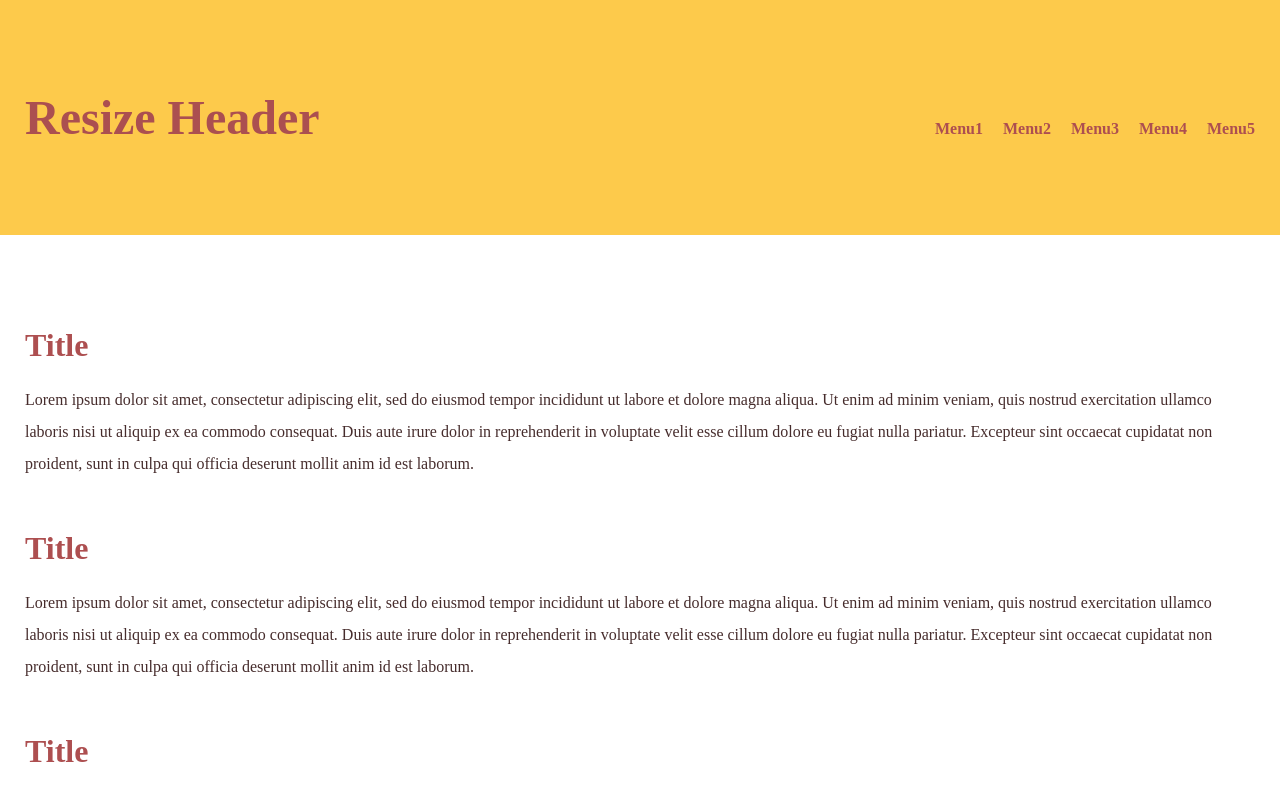
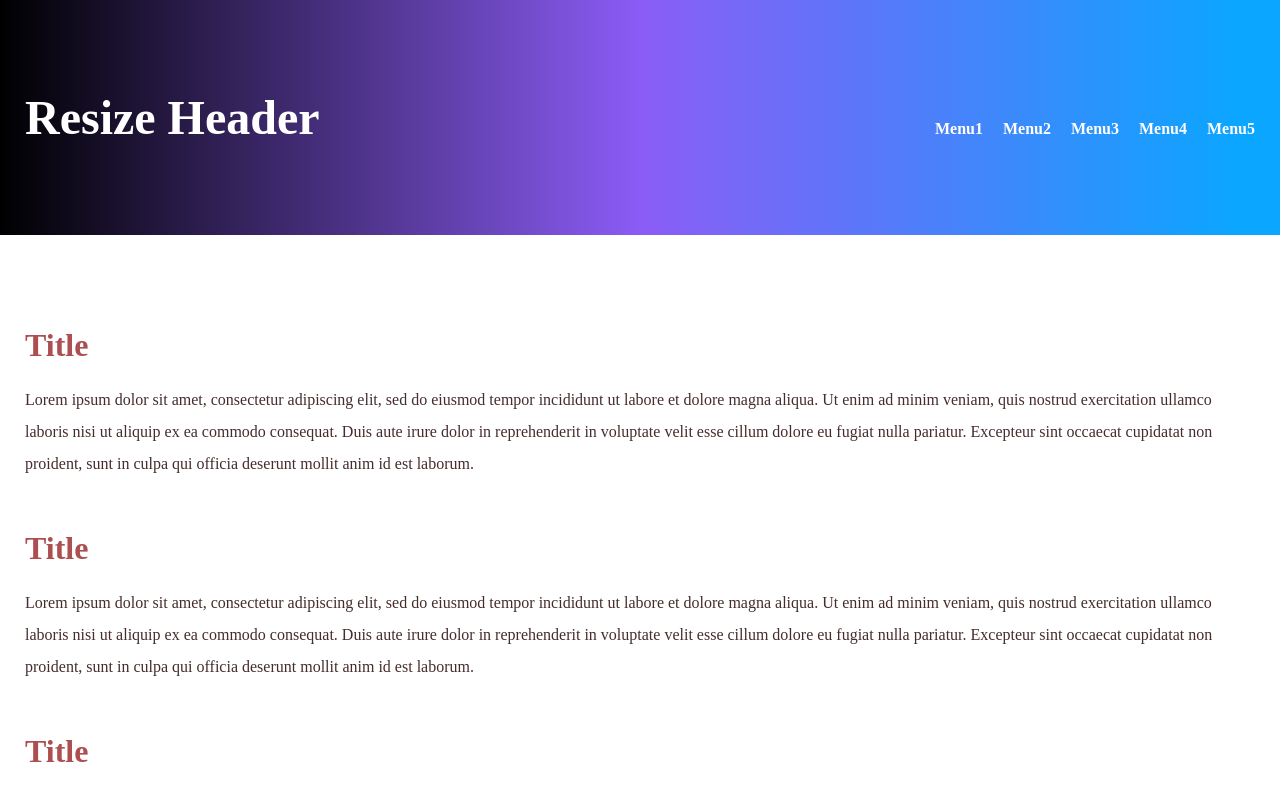
Before and after one commit to ren-mizumura/20261001-js, a plain HTML site: page resize-header-custom/index.html in a window 1280 px wide. Shown: the top 787 px of the page. Drawn offline with nearby package versions, Linux system fonts and the light colour scheme.

Commit message:
Add files via upload

```diff
--- a/resize-header-custom/script.js
+++ b/resize-header-custom/script.js
@@ -1,4 +1,5 @@
 $(function() {
+    // 授業コード
     // ブラウザをスクロール
     // $(window).scroll(() => {
     //     // スクロール量を取得し、300px超えているかチェック
@@ -11,6 +12,8 @@ $(function() {
     //     }
     // });
 
+
+    // カスタム
     // opacity（透明度）と visibility（表示/非表示）を使ってフェードアニメーションを制御
     let lastScrollTop = 0;
 
--- a/resize-header-custom/style.css
+++ b/resize-header-custom/style.css
@@ -11,7 +11,7 @@ body {
 }
 
 header {
-    background: #fdca4b;
+    background-image: linear-gradient(90deg, #000000, #8b5cf6 50%, #0aa6ff 97%);
     position: fixed;
     top: 0;
     left: 0;
@@ -30,7 +30,7 @@ header.hide {
 }
 
 header h1 {
-    color: #ab4f50;
+    color: #fff;
     padding: 90px 25px;
     margin: 0;
     font-size: 3em;
@@ -64,11 +64,11 @@ header ul {
 
 header a {
     text-decoration: none;
-    color: #ad4f50;
+    color: #fff;
 }
 
 header a:hover {
-    color: #fff;
+    color: #8d04dd;
 }
 
 main {
```
